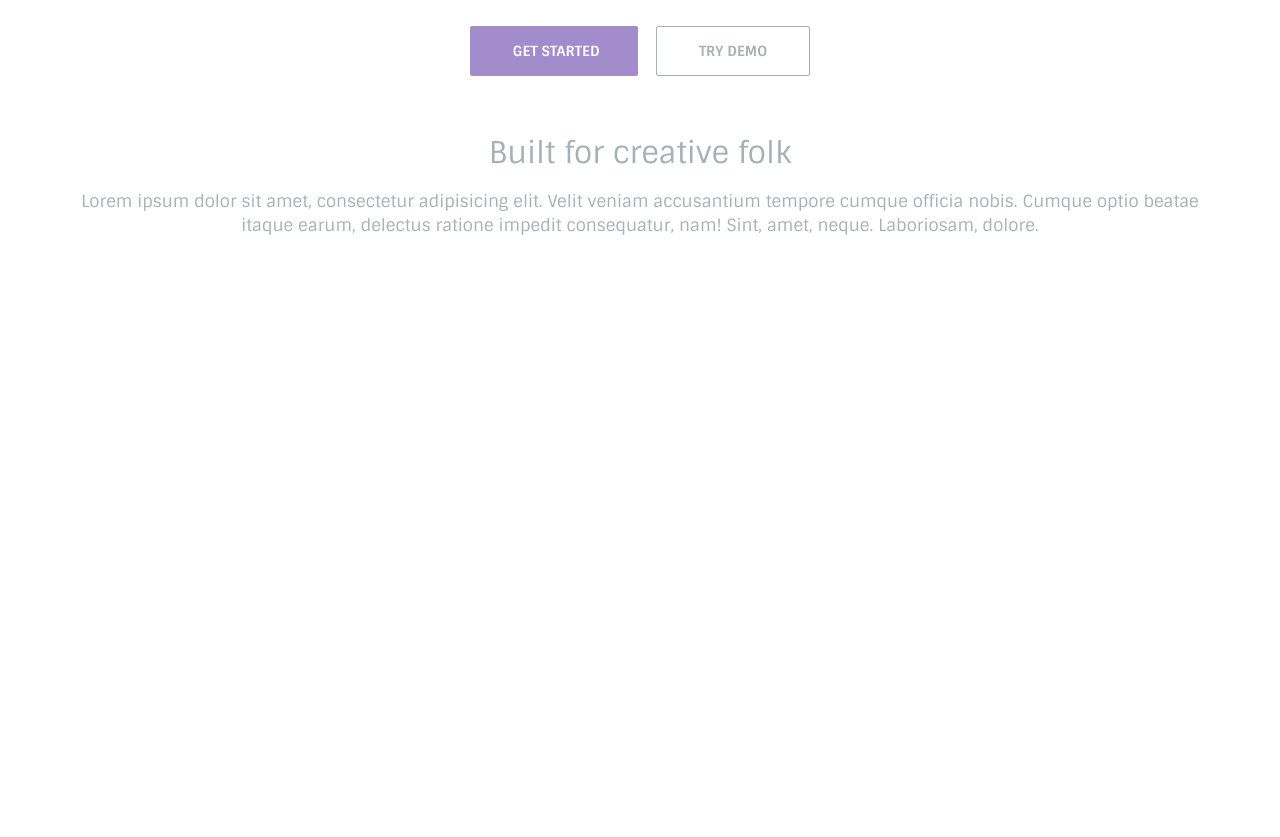
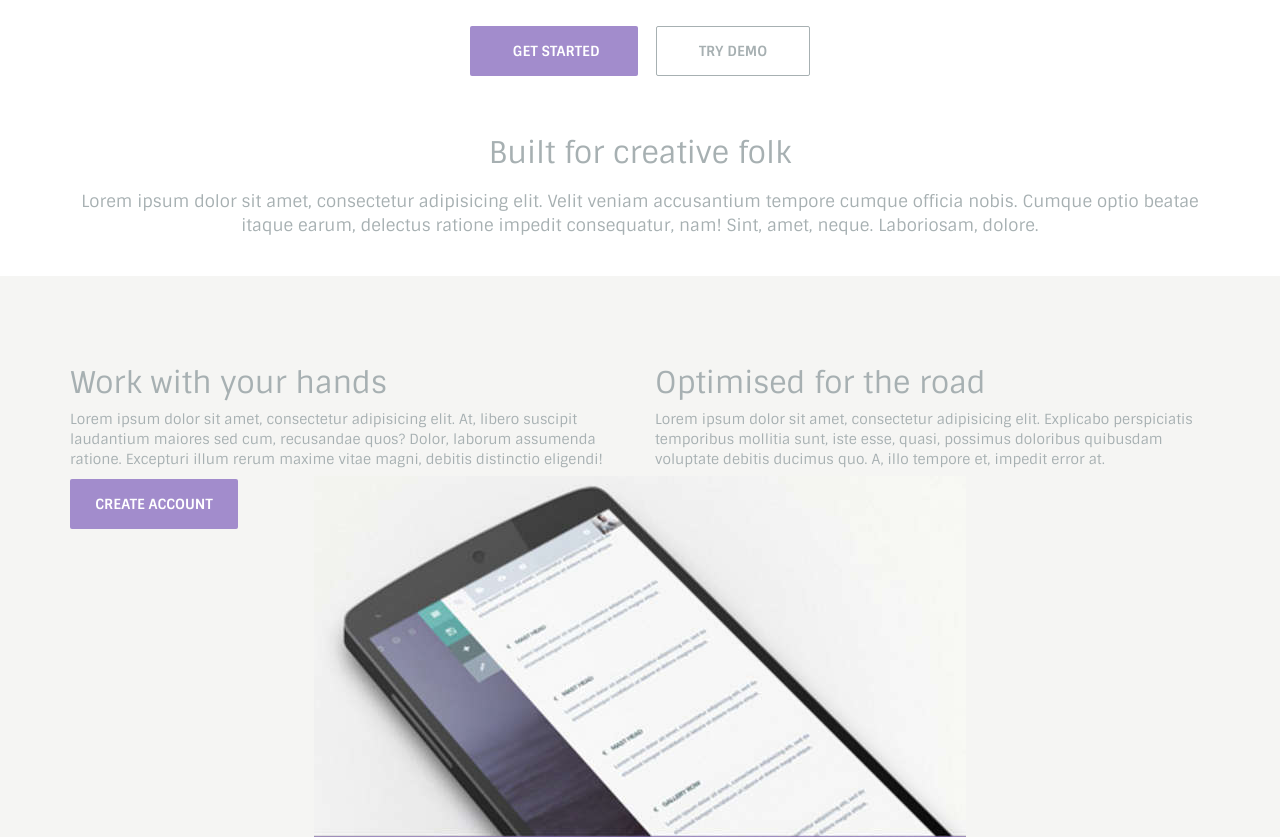
Before and after one commit to aaqib29292/builder.io, a plain HTML site: page index.html in a window 1280 px wide. Shown: the part 992-1829 px from the top of the page. Before the commit the page ends 1268 px from the top, so only its background shows below. Drawn offline with nearby package versions, Linux system fonts and the light colour scheme.

Commit message:
features slide

```diff
--- a/css/src/app.scss
+++ b/css/src/app.scss
@@ -1,4 +1,5 @@
 @import "theme",
         "common",
         "landing",
-        "intro";
+        "intro",
+        "features";
--- a/css/src/common.scss
+++ b/css/src/common.scss
@@ -4,6 +4,7 @@ body {
 }
 
 .btn-solid {
+  background-color: $primary-color;
   color: $light-font-color;
   border-radius: 2px;
   width: 12em;
--- /dev/null
+++ b/css/src/features.scss
@@ -0,0 +1,7 @@
+#features {
+  padding: 5em 0 22em;
+  background-color: #F5F5F3;
+  background-image: url("../images/tilted-phone.jpg");
+  background-repeat: no-repeat;
+  background-position: bottom center;
+}
--- a/index.html
+++ b/index.html
@@ -53,7 +53,22 @@
       <h2>Built for creative folk</h2>
       <p>Lorem ipsum dolor sit amet, consectetur adipisicing elit. Velit veniam accusantium tempore cumque officia nobis. Cumque optio beatae itaque earum, delectus ratione impedit consequatur, nam! Sint, amet, neque. Laboriosam, dolore.</p>
     </section>
+    <section id="features">
+      <div class="container">
+        <div class="row">
+          <div class="col-sm-6">
+            <h2>Work with your hands</h2>
+            <p>Lorem ipsum dolor sit amet, consectetur adipisicing elit. At, libero suscipit laudantium maiores sed cum, recusandae quos? Dolor, laborum assumenda ratione. Excepturi illum rerum maxime vitae magni, debitis distinctio eligendi!</p>
+            <a href="#" class="btn btn-solid">Create Account</a>
+          </div>
+          <div class="col-sm-6">
+            <h2>Optimised for the road</h2>
+            <p>Lorem ipsum dolor sit amet, consectetur adipisicing elit. Explicabo perspiciatis temporibus mollitia sunt, iste esse, quasi, possimus doloribus quibusdam voluptate debitis ducimus quo. A, illo tempore et, impedit error at.</p>
+          </div>
+        </div>
+      </div>
 
+    </section>
 
   </body>
 </html>
```
Also changed, not shown: css/app.css, images/tilted-phone.jpg (added), 1 other file.
